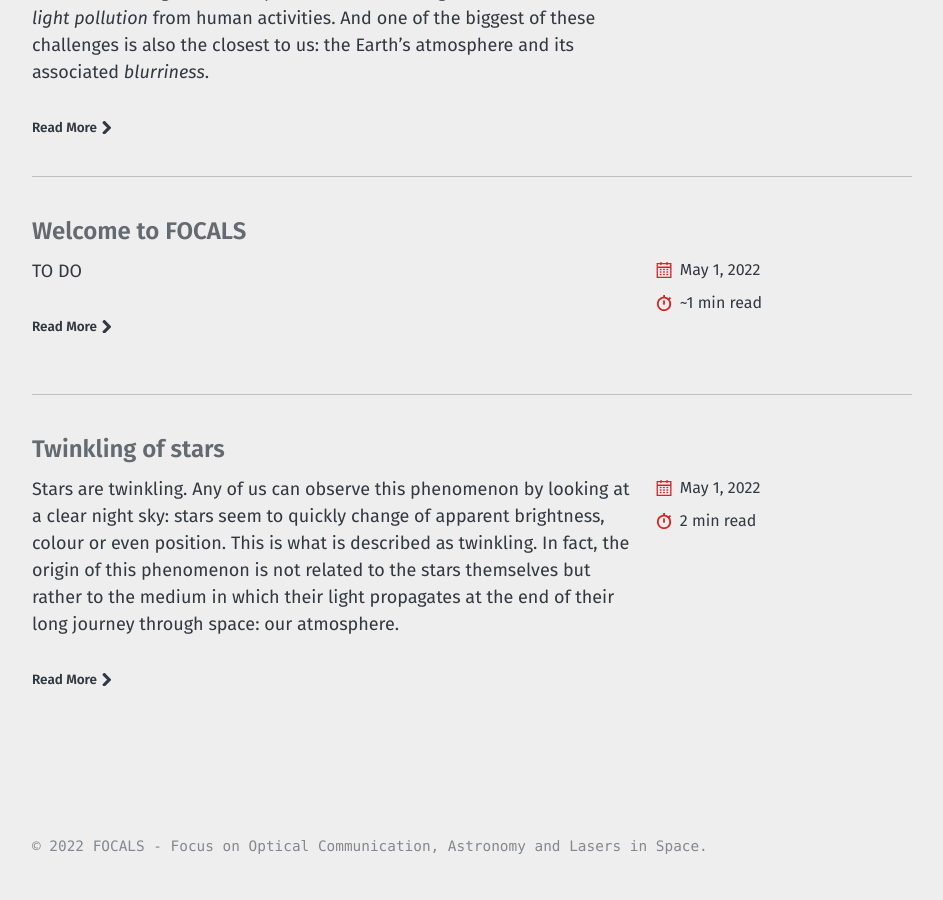
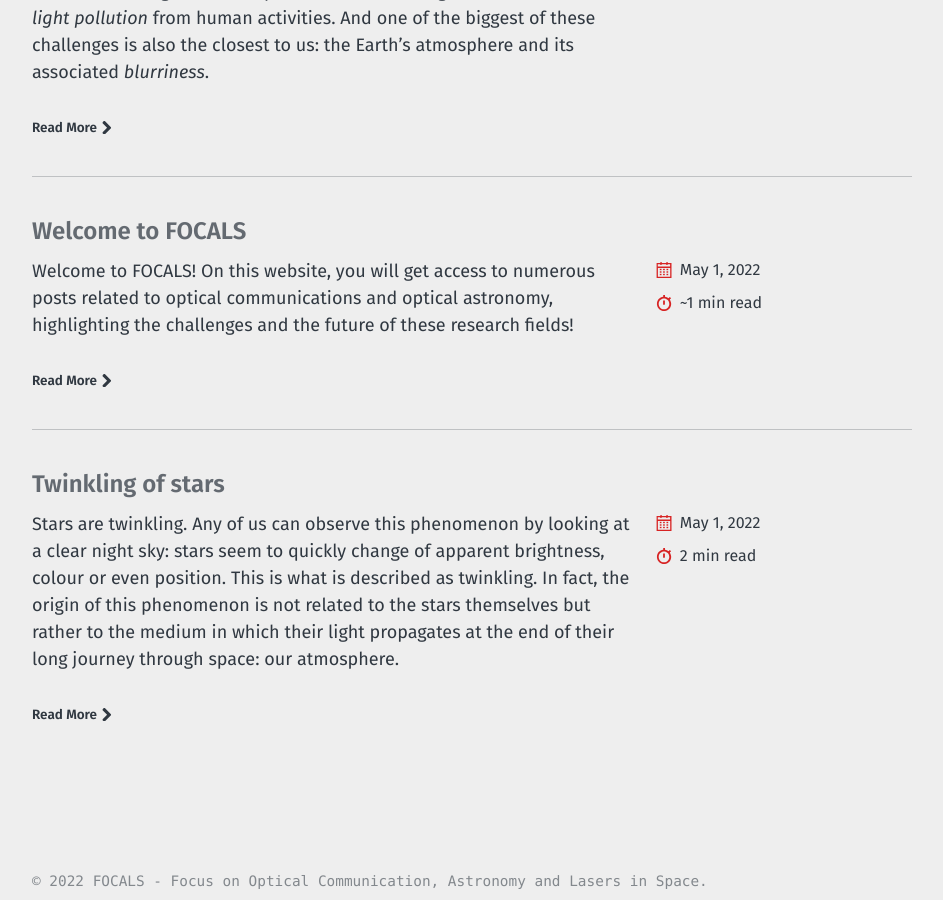
Before and after one commit to floqua/floqua.github.io, a Jekyll site: the page built from index.html, in a window 1280 px wide and 900 px high, scrolled down 1281 px. Shown: the whole window, without its empty margins (40-983 px from the left). Built offline with Jekyll 4.4.1, drawn with Linux system fonts in a browser that asks for light colours; the list of posts is cut into pages by our own code; comment, search, counter and statistics services are not loaded; a style sheet for code colours, icons or effects is not loaded.

Commit message:
Update 2022-05-01-welcome-to-focals.md

```diff
--- a/_posts/2022-05-01-welcome-to-focals.md
+++ b/_posts/2022-05-01-welcome-to-focals.md
@@ -1,9 +1,8 @@
 ---
 title: "Welcome to FOCALS"
-sub_title: "Welcome to do"
 categories:
-  - Test
-last_modified_at: 2022-05-01T16:10:00-00:00
+  - Welcome
+last_modified_at: 2022-04-30T16:10:00-00:00
 ---
 
-TO DO
+Welcome to FOCALS! On this website, you will get access to numerous posts related to optical communications and optical astronomy, highlighting the challenges and the future of these research fields!
```
